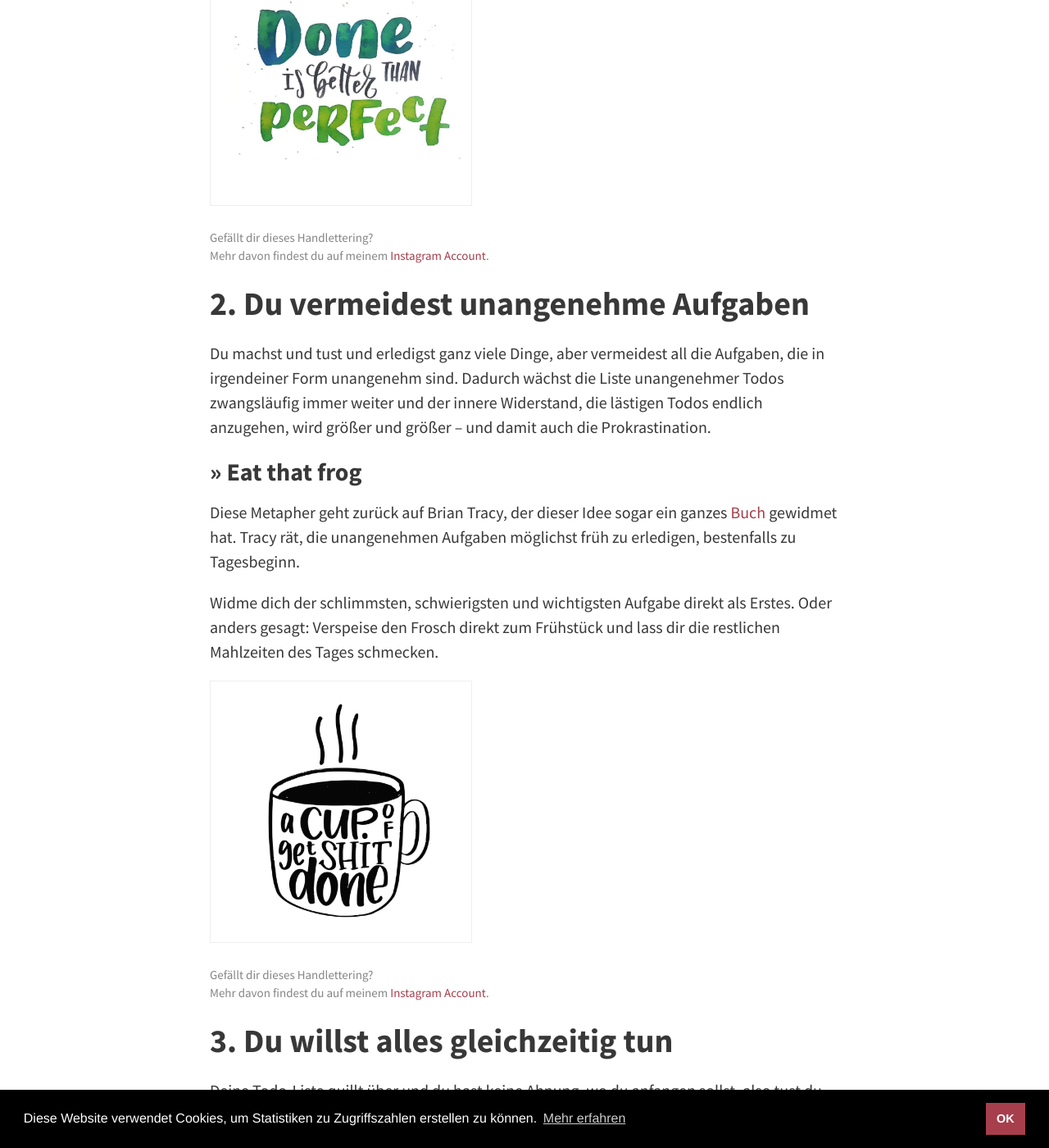
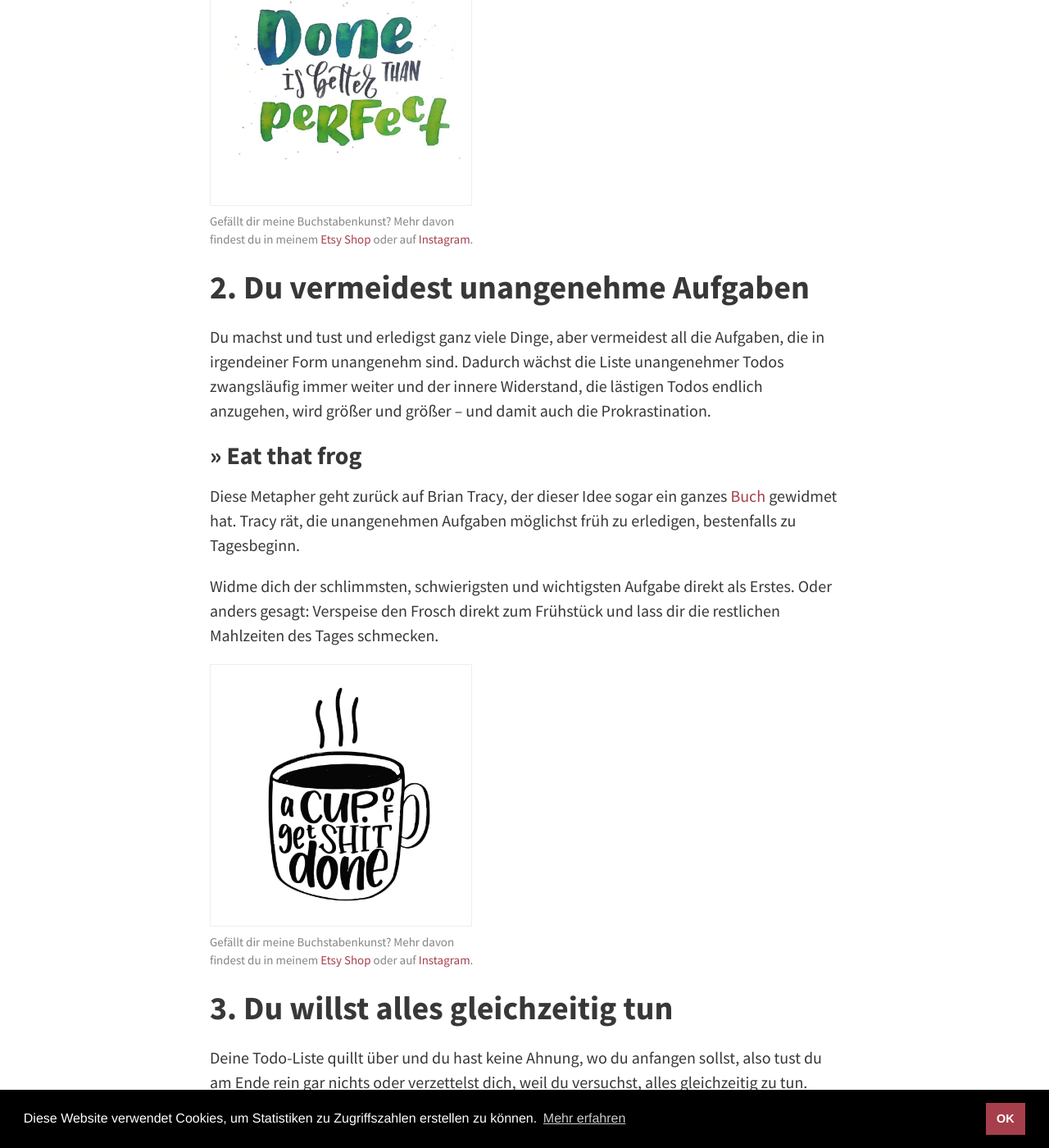
Before and after one commit to fraulyoner/gedankenshift, a Jekyll site: the page built from _posts/2020-06-08-aufschieben-beenden-gruende-prokrastinieren.md, in a window 1280 px wide and 1400 px high, scrolled down 1345 px. Shown: the whole window at 82% size. Built offline with Jekyll 4.4.1, drawn with Linux system fonts in a browser that asks for light colours; comment, search, counter and statistics services are not loaded; some of the changed text lies outside the part shown.

Commit message:
Update content of deprecated handlettering caption

```diff
--- a/_includes/handlettering_footer.html
+++ b/_includes/handlettering_footer.html
@@ -1,4 +1,7 @@
 <!-- DEPRECATED, use handlettering.html instead -->
-<p class="caption">Gefällt dir dieses Handlettering?<br/> Mehr davon findest du auf meinem
-<a href="{{ site.theme_settings.instagram }}" target="_blank">
-Instagram Account</a>.</p>
+<span class="caption">Gefällt dir meine Buchstabenkunst? Mehr davon<br/>
+  findest du in meinem
+  <a href="{{ site.theme_settings.etsy }}" target="_blank">Etsy Shop</a>
+  oder auf
+  <a href="{{ site.theme_settings.instagram }}" target="_blank">Instagram</a>.
+</span>
```
